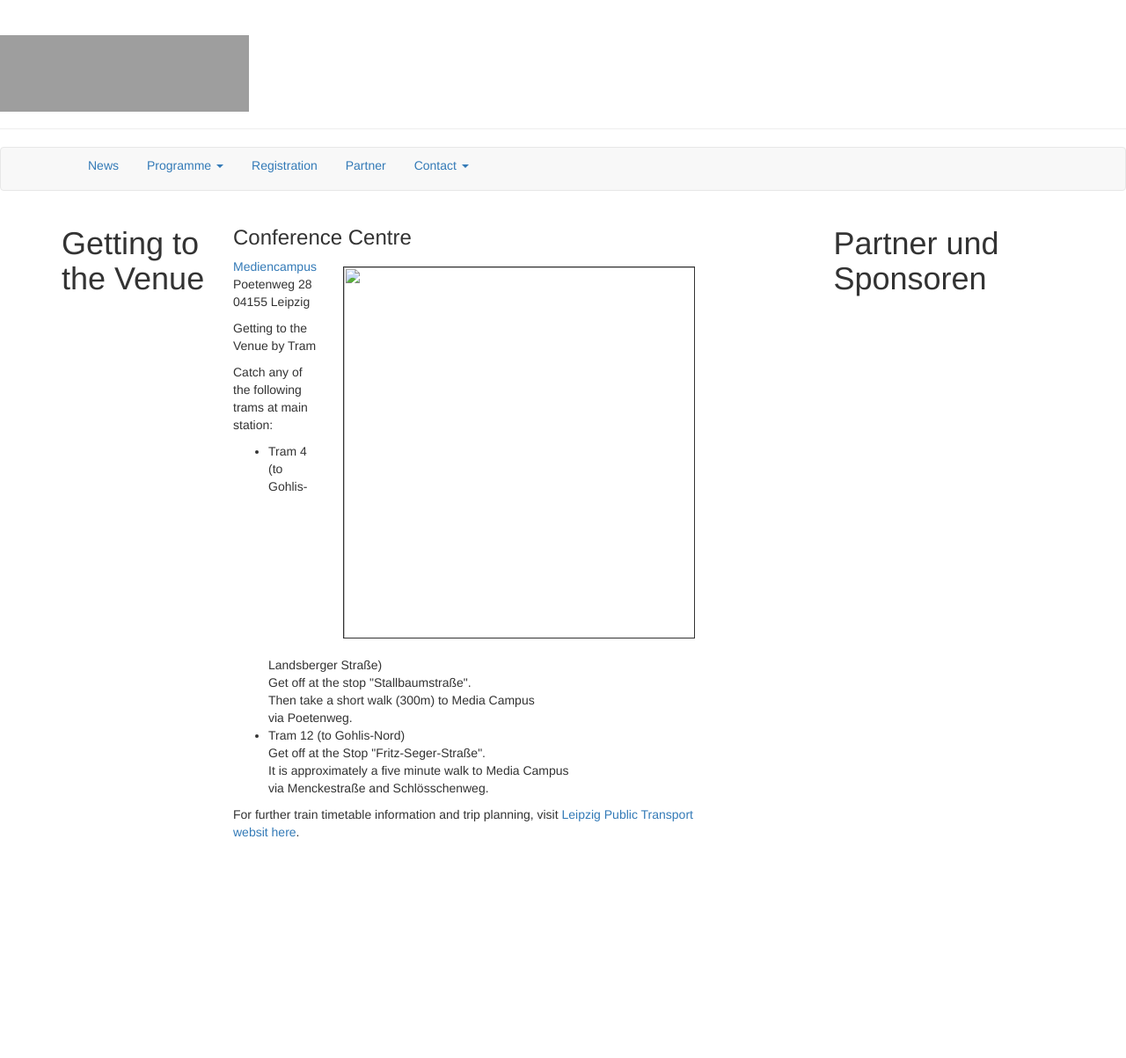
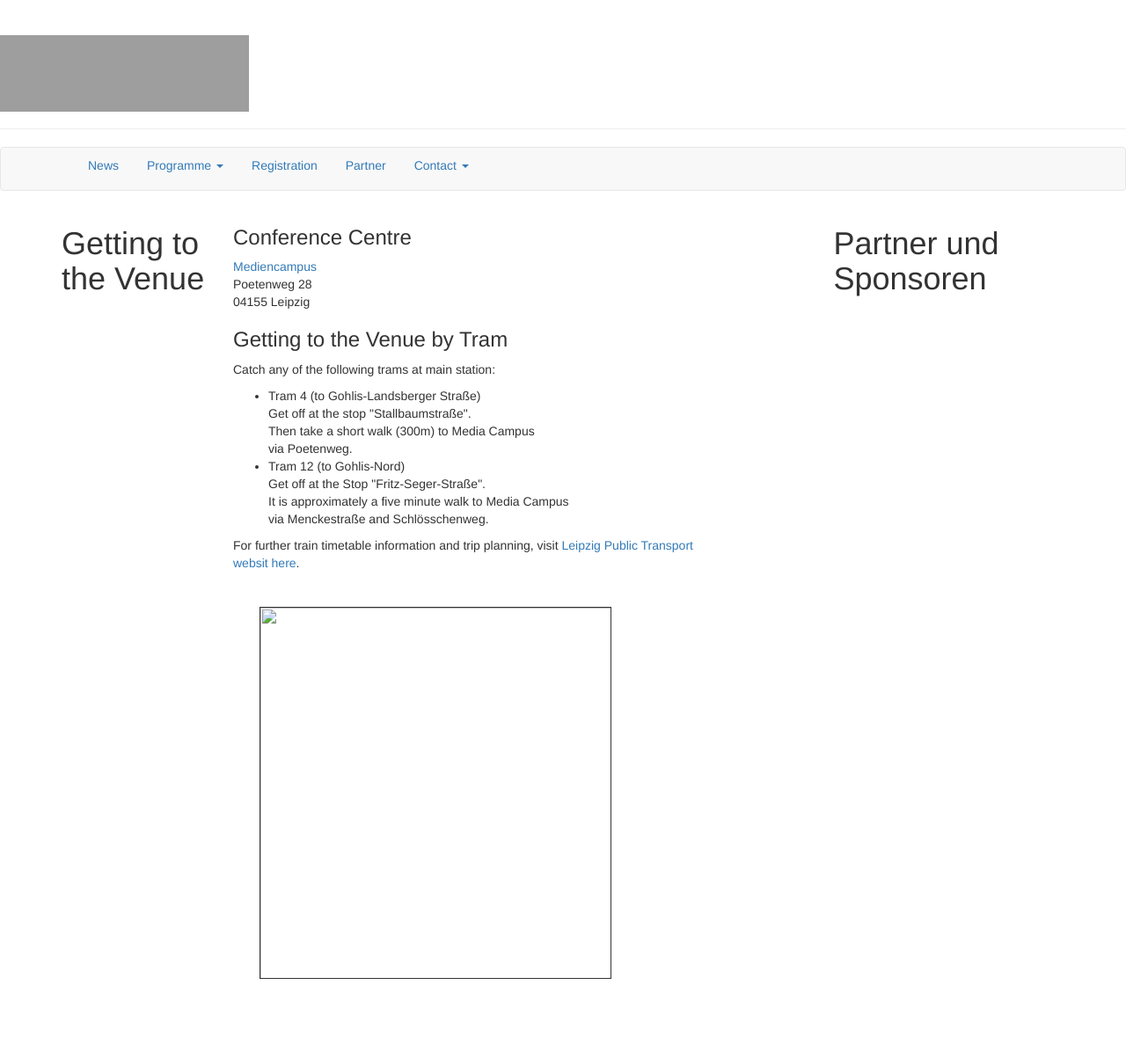
Before and after one commit to susedev/test, a Jekyll site: the page built from location.html, in a window 1280 px wide. Shown: the whole page at 88% size. Built offline with Jekyll 4.4.1, drawn with Linux system fonts in a browser that asks for light colours; nearby versions of some CDN libraries; before the commit the page ends 1056 px from its top, so only the background shows below that; grey boxes are pictures that could not be loaded.

Commit message:
Edit from JekyllCMS

```diff
--- a/location.html
+++ b/location.html
@@ -2,13 +2,13 @@
 title: Getting to the Venue
 language: en
 ---
-<h3 class="csc-header csc-header-n1">Conference Centre <img alt="" src="{{ site.base_url }}/media/karte-web.png" style="width: 400px; height: 423px; border-width: 1px; border-style: solid; margin: 20px 30px; float: right;" /></h3>
+<h3 class="csc-header csc-header-n1">Conference Centre</h3>
 
 <p class="csc-header csc-header-n1"><a href="http://www.mediencampus-villa-ida.de/mediencampus/#">Mediencampus</a><br />
 Poetenweg 28<br />
 04155 Leipzig</p>
 
-<p class="csc-header csc-header-n1">Getting to the Venue by Tram</p>
+<h3 class="csc-header csc-header-n1">Getting to the Venue by Tram</h3>
 
 <p class="csc-header csc-header-n1">Catch any of the following trams at main station:</p>
 
@@ -25,7 +25,7 @@ Poetenweg 28<br />
 
 <p class="csc-header csc-header-n1">For further train timetable information and trip planning, visit<a href="http://www.lvb.de/" target="_blank"> Leipzig Public Transport websit here</a>.</p>
 
-<p>&nbsp;</p>
+<h3 class="csc-header csc-header-n1"><img alt="" src="{{ site.base_url }}/media/karte-web.png" style="width: 400px; height: 423px; border-width: 1px; border-style: solid; margin: 20px 30px;" /></h3>
 
 <p>&nbsp;</p>
 
```
